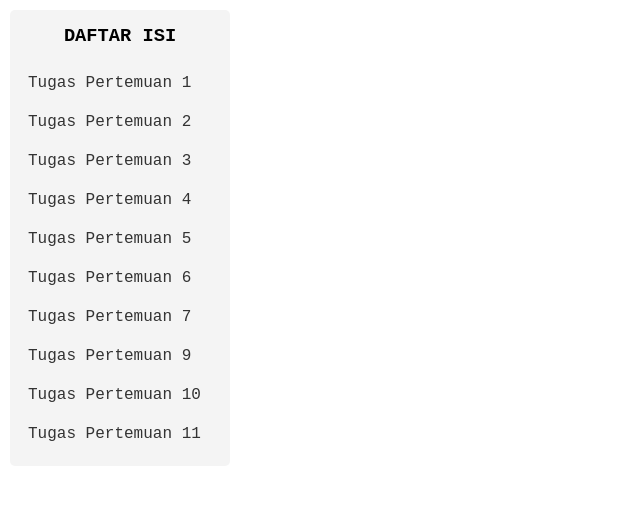
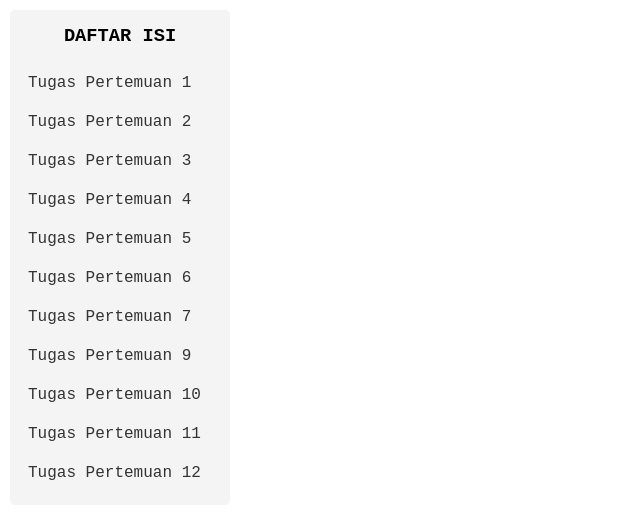
Before and after one commit to cicinakal/webdesign, a plain HTML site: page menu.html in a window 1280 px wide. Shown: the whole page, without its empty margins (0-640 px from the left). Drawn offline with Linux system fonts and the light colour scheme.

Commit message:
Update menu.html

```diff
--- a/menu.html
+++ b/menu.html
@@ -140,6 +140,11 @@
             <ul class="submenu">
                 <li><a href="tugas/object_location.html" target="frame_content">Object Location</a></li>
                 <li><a href="tugas/object_screen.html" target="frame_content">Object Screen</a></li>
+            </ul>
+        </li>
+        <li class="menu-item">
+            <a href="#">Tugas Pertemuan 12</a>
+            <ul class="submenu">
                 <li><a href="tugas/form_js.html" target="frame_content">Form Js</a></li>
             </ul>
         </li>
```
